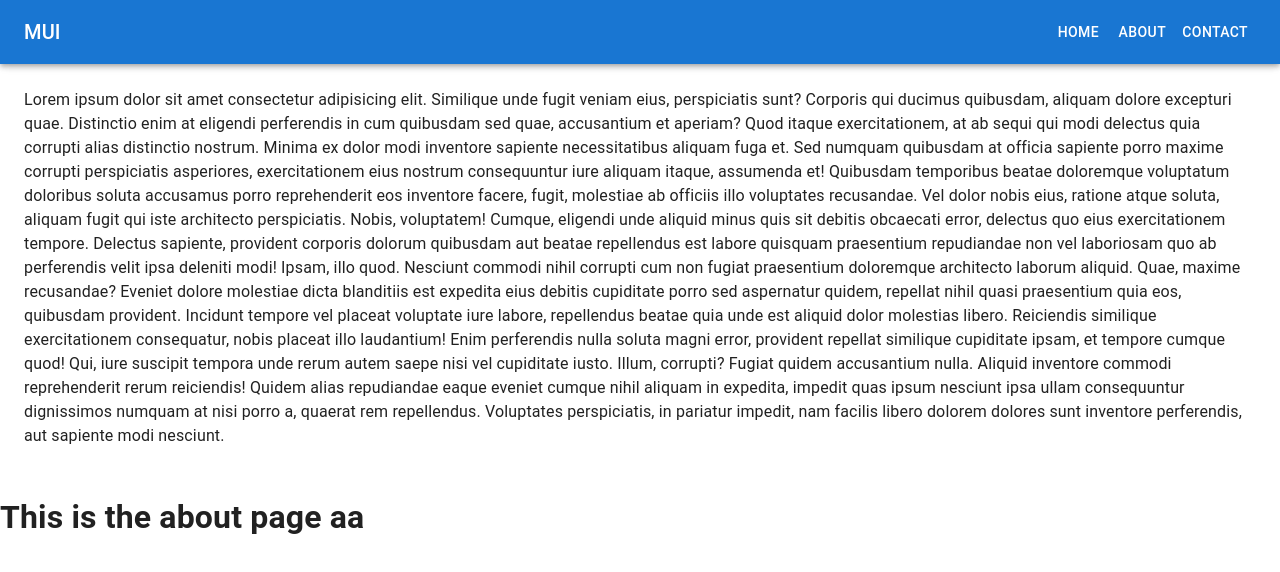
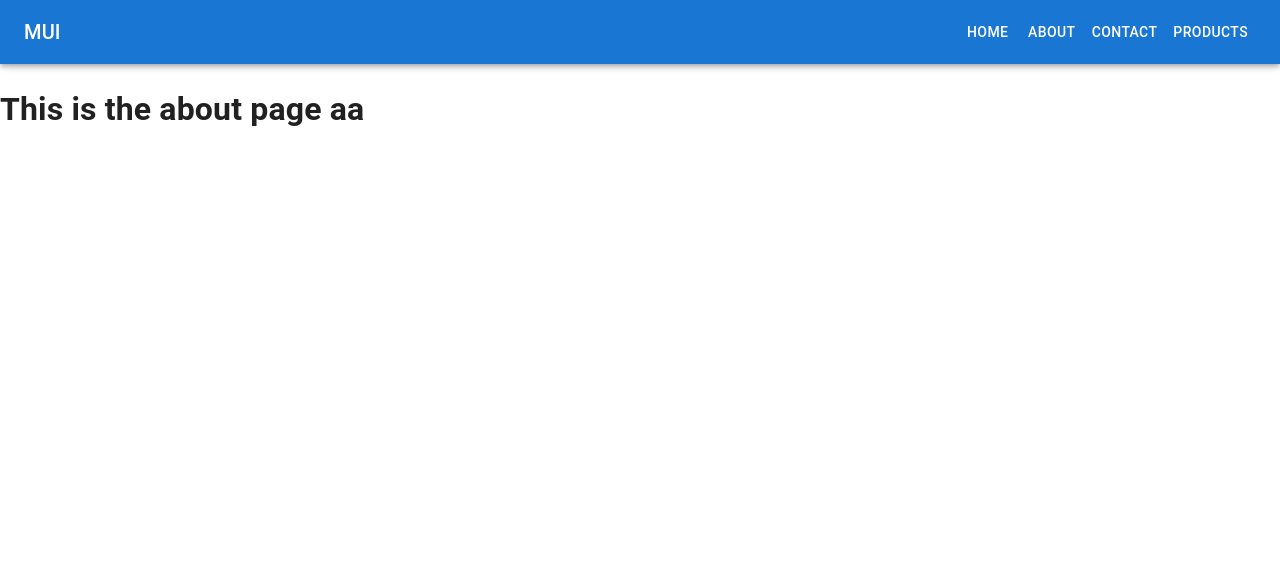
Before and after one commit to wandieinnocents/UI_React-Vite-V1, a React (Vite) app: page /about in a window 1280 px wide. Shown: the top 572 px of the page. Built offline with nearby package versions, Linux system fonts and the light colour scheme.

Commit message:
Add navigation

```diff
--- a/src/components/Header/index.jsx
+++ b/src/components/Header/index.jsx
@@ -17,7 +17,7 @@ import Typography from '@mui/material/Typography';
 import Button from '@mui/material/Button';
 
 const drawerWidth = 240;
-const navItems = ['Home', 'About', 'Contact'];
+const navItems = ['Home', 'About', 'Contact', 'Products'];
 
 function Navbar(props) {
   const { window } = props;
@@ -32,15 +32,21 @@ function Navbar(props) {
       <Typography variant="h6" sx={{ my: 2 }}>
         MUI
       </Typography>
+
       <Divider />
       <List>
+
+
         {navItems.map((item) => (
           <ListItem key={item} disablePadding>
             <ListItemButton sx={{ textAlign: 'center' }}>
               <ListItemText primary={item} />
             </ListItemButton>
           </ListItem>
+
         ))}
+
+
       </List>
     </Box>
   );
@@ -94,42 +100,9 @@ function Navbar(props) {
           {drawer}
         </Drawer>
       </Box>
-      <Box component="main" sx={{ p: 3 }}>
+      <Box component="main" sx={{ p: 0 }}>
         <Toolbar />
-        <Typography>
-          Lorem ipsum dolor sit amet consectetur adipisicing elit. Similique unde
-          fugit veniam eius, perspiciatis sunt? Corporis qui ducimus quibusdam,
-          aliquam dolore excepturi quae. Distinctio enim at eligendi perferendis in
-          cum quibusdam sed quae, accusantium et aperiam? Quod itaque exercitationem,
-          at ab sequi qui modi delectus quia corrupti alias distinctio nostrum.
-          Minima ex dolor modi inventore sapiente necessitatibus aliquam fuga et. Sed
-          numquam quibusdam at officia sapiente porro maxime corrupti perspiciatis
-          asperiores, exercitationem eius nostrum consequuntur iure aliquam itaque,
-          assumenda et! Quibusdam temporibus beatae doloremque voluptatum doloribus
-          soluta accusamus porro reprehenderit eos inventore facere, fugit, molestiae
-          ab officiis illo voluptates recusandae. Vel dolor nobis eius, ratione atque
-          soluta, aliquam fugit qui iste architecto perspiciatis. Nobis, voluptatem!
-          Cumque, eligendi unde aliquid minus quis sit debitis obcaecati error,
-          delectus quo eius exercitationem tempore. Delectus sapiente, provident
-          corporis dolorum quibusdam aut beatae repellendus est labore quisquam
-          praesentium repudiandae non vel laboriosam quo ab perferendis velit ipsa
-          deleniti modi! Ipsam, illo quod. Nesciunt commodi nihil corrupti cum non
-          fugiat praesentium doloremque architecto laborum aliquid. Quae, maxime
-          recusandae? Eveniet dolore molestiae dicta blanditiis est expedita eius
-          debitis cupiditate porro sed aspernatur quidem, repellat nihil quasi
-          praesentium quia eos, quibusdam provident. Incidunt tempore vel placeat
-          voluptate iure labore, repellendus beatae quia unde est aliquid dolor
-          molestias libero. Reiciendis similique exercitationem consequatur, nobis
-          placeat illo laudantium! Enim perferendis nulla soluta magni error,
-          provident repellat similique cupiditate ipsam, et tempore cumque quod! Qui,
-          iure suscipit tempora unde rerum autem saepe nisi vel cupiditate iusto.
-          Illum, corrupti? Fugiat quidem accusantium nulla. Aliquid inventore commodi
-          reprehenderit rerum reiciendis! Quidem alias repudiandae eaque eveniet
-          cumque nihil aliquam in expedita, impedit quas ipsum nesciunt ipsa ullam
-          consequuntur dignissimos numquam at nisi porro a, quaerat rem repellendus.
-          Voluptates perspiciatis, in pariatur impedit, nam facilis libero dolorem
-          dolores sunt inventore perferendis, aut sapiente modi nesciunt.
-        </Typography>
+
       </Box>
     </Box>
   );
```
Also changed, not shown: src/components/Header/NavElement.jsx (deleted, +0 -44 lines).
